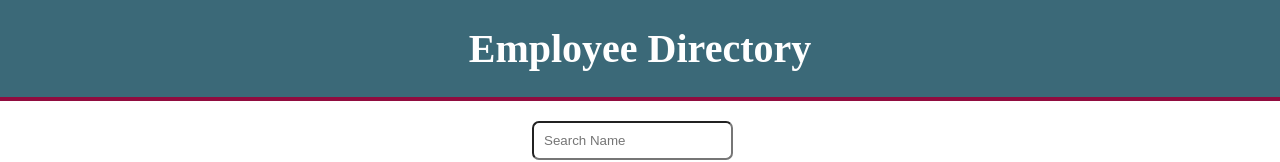
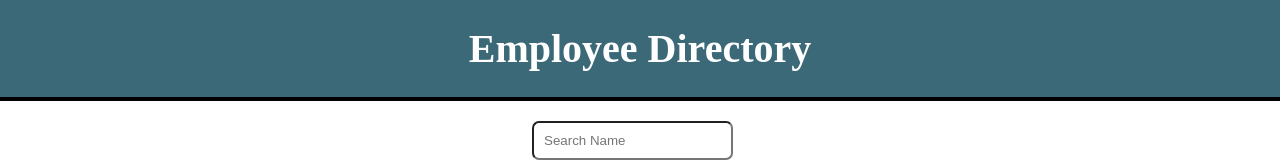
Before and after one commit to kendayao/Employee-Directory, a React (Create React App) app: page / in a window 1280 px wide. Shown: the top 162 px of the page. Built offline with nearby package versions, Linux system fonts and the light colour scheme; no server answers.

Commit message:
code refactor

```diff
--- a/src/App.css
+++ b/src/App.css
@@ -3,7 +3,7 @@
     font-size: 40px;
     text-align: center;
     background-color: #3B6978;
-    border-bottom: 4px solid #900c3f;
+    border-bottom: 4px solid black;
     margin: 0;
     padding: 25px;
     color: white;
```
